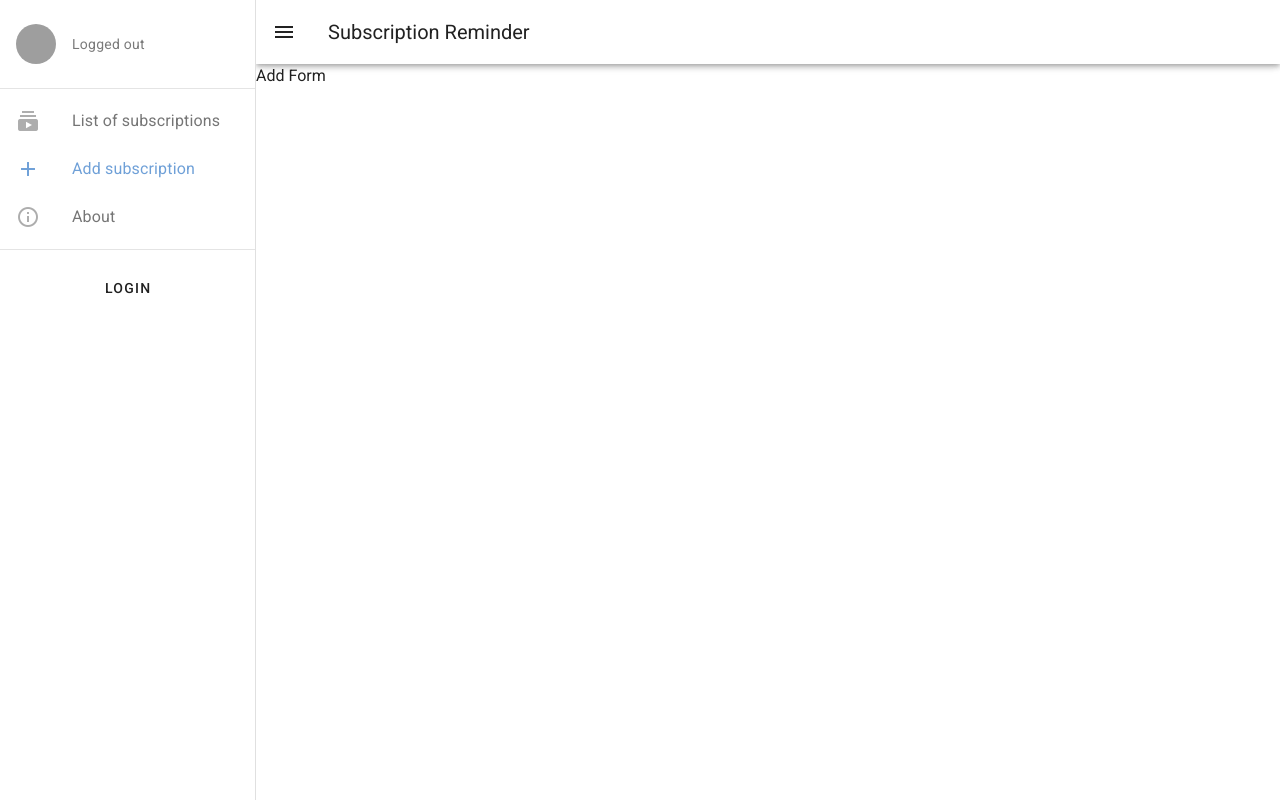
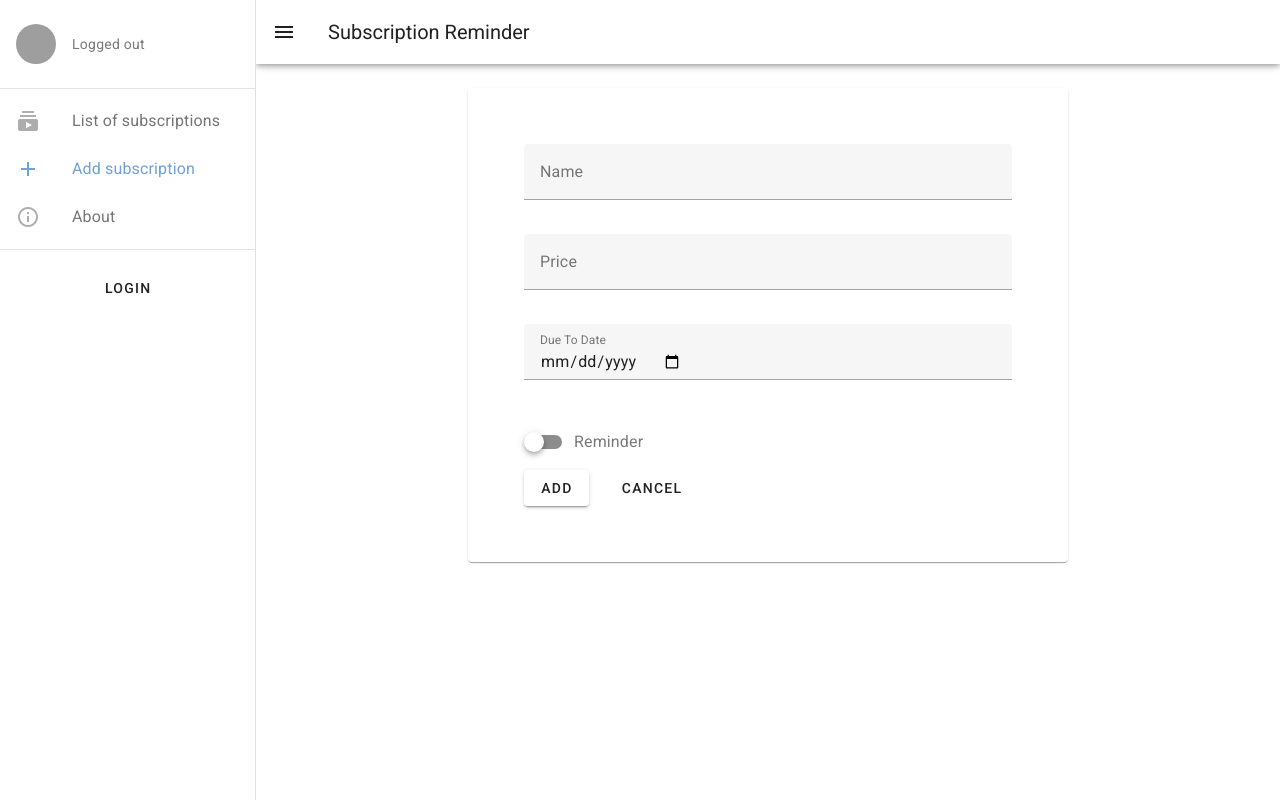
Before and after one commit to izaboj/subscription-reminder, a Vue app: page /add in a window 1280 px wide. Built offline with nearby package versions, Linux system fonts and the light colour scheme; grey boxes are pictures that could not be loaded.

Commit message:
refactored component name, addSubscription in Store added

```diff
--- /dev/null
+++ b/src/components/subscriptions/SubscriptionForm.vue
@@ -0,0 +1,94 @@
+<template>
+  <form class="pa-5 ma-5" @submit.prevent="submitForm">
+    <v-text-field
+      class="mb-3"
+      v-model.trim="state.form.name"
+      :error-messages="v$.name.$errors.map((e) => e.$message)"
+      label="Name"
+      type="text"
+      required
+      @input="v$.name.$touch"
+      @blur="v$.name.$touch"
+    ></v-text-field>
+    <v-text-field
+      class="mb-3"
+      v-model.trim="state.form.price"
+      :error-messages="v$.price.$errors.map((e) => e.$message)"
+      label="Price"
+      type="text"
+      @input="v$.price.$touch"
+      @blur="v$.price.$touch"
+    ></v-text-field>
+    <v-text-field
+      class="mb-3"
+      v-model.trim="state.form.dueTo"
+      :error-messages="v$.dueTo.$errors.map((e) => e.$message)"
+      label="Due To Date"
+      type="date"
+      @input="v$.dueTo.$touch"
+      @blur="v$.dueTo.$touch"
+    ></v-text-field>
+    <v-switch
+      v-model="state.form.reminder"
+      hide-details
+      true-value="yes"
+      false-value="no"
+      label="Reminder"
+    ></v-switch>
+    <div>
+      <v-btn type="submit" class="me-4"> add</v-btn>
+      <v-btn variant="text" @click="cancelAction"> cancel </v-btn>
+    </div>
+  </form>
+</template>
+<script setup>
+import { reactive } from "vue";
+import { useRouter } from "vue-router";
+import { useSubscriptionsStore } from "@/stores/subscriptions";
+import { useVuelidate } from "@vuelidate/core";
+import { required, minLength } from "@vuelidate/validators";
+
+const emit = defineEmits(["error"]);
+
+const state = reactive({
+  form: {
+    name: "",
+    price: null,
+    reminder: true,
+    dueTo: null,
+  },
+});
+
+// validation
+const rules = {
+  name: { required, minLength: minLength(3) },
+  price: {},
+  dueTo: { required, minLength: minLength(10) },
+  reminder: { required },
+};
+
+const v$ = useVuelidate(rules, state.form);
+const router = useRouter();
+
+const submitForm = async () => {
+  const store = useSubscriptionsStore();
+  const isValidated = await v$.value.$validate();
+  if (!isValidated) {
+    return;
+  } else {
+    const item = { ...state.form };
+    try {
+      // await store.addSubscription(item);
+      throw new Error("test");
+    } catch (e) {
+      // state.error = e.message || "can not get data";
+      // state.isError = true;
+      emit("error", e);
+    }
+    // router.replace("/subscriptions/");
+  }
+};
+const cancelAction = () => {
+  router.replace("/subscriptions");
+};
+</script>
--- a/src/stores/auth.js
+++ b/src/stores/auth.js
@@ -1,4 +1,3 @@
-import { ref, computed } from "vue";
 import { defineStore } from "pinia";
 
 export const useAuthStore = defineStore("auth", {
@@ -73,19 +72,20 @@ export const useAuthStore = defineStore("auth", {
         (this.userToken = jsonData.idToken);
     },
     tryLogin() {
+      console.log("tryLogin ...");
       const token = localStorage.getItem("token");
       const userId = localStorage.getItem("userId");
       const expirationDate = localStorage.getItem("expirationDate");
 
       const expiresIn = +expirationDate - new Date().getTime();
-
+      console.log("expiresIn", expiresIn);
       if (expiresIn < 0) {
         return;
       }
 
       if (token && userId) {
         (this.userId = userId),
-          (this.userName = null),
+          (this.userName = "TryLoginName"),
           (this.userToken = token);
       } else {
         return;
--- a/src/stores/subscriptions.js
+++ b/src/stores/subscriptions.js
@@ -11,15 +11,9 @@ export const useSubscriptionsStore = defineStore("subscriptions", {
   }),
   getters: {},
   actions: {
-    setSubcriptions(payload) {
-      this.subscriptions = payload;
-    },
-    addSubscription(item) {
-      this.subscriptions.push(item);
-    },
     async getSubscriptions() {
       const authStore = useAuthStore();
-      const userId = 1;
+      const userId = authStore.userId;
       const tokenId = authStore.userToken;
       const url =
         this.firebaseEndpoint + `/subscriptions/${userId}.json?auth=` + tokenId;
@@ -29,35 +23,48 @@ export const useSubscriptionsStore = defineStore("subscriptions", {
       });
 
       const responseData = await response.json();
+
+      if (!response.ok) {
+        throw new Error(
+          responseData.message ||
+            "sth went wrong during getting list of subscription"
+        );
+      } else {
         const mappedData = [];
         for (const key in responseData) {
           const item = {
             id: key,
-          name: responseData[key].name,
-          price: responseData[key].price,
-          dueTo: responseData[key].dueTo,
-          reminder: responseData[key].reminder,
+            ...responseData[key],
           };
           mappedData.push(item);
         }
-      this.setSubcriptions(mappedData);
+        this.subscriptions = mappedData;
+      }
+    },
+    async addSubscription(data) {
+      const authStore = useAuthStore();
+      const userId = authStore.userId;
+      const tokenId = authStore.userToken;
+      const url =
+        this.firebaseEndpoint + `/subscriptions/${userId}.json?auth=` + tokenId;
+
+      const response = await fetch(url, {
+        method: "POST",
+        body: JSON.stringify(data),
+      });
+
+      const responseData = await response.json();
+
+      if (!response.ok) {
+        throw new Error(
+          responseData.message || "sth went wrong during adding subscription"
+        );
+      } else {
+        const subId = responseData.name;
+        const newData = { id: subId, ...data };
+
+        this.subscriptions.push(newData);
+      }
     },
   },
 });
-
-// subscriptions = [
-//   {
-//     id: 12,
-//     name: "tv sub",
-//     price: "30 zl",
-//     dueTo: "2025-12-12",
-//     reminder: true,
-//   },
-//   {
-//     id: 13,
-//     name: "youtube",
-//     price: "30 zl",
-//     dueTo: "2024-12-12",
-//     reminder: false,
-//   },
-// ];
--- a/src/views/AddSubscription.vue
+++ /dev/null
@@ -1,4 +0,0 @@
-<template>
-  <div>Add Form</div>
-</template>
-<script setup></script>
--- /dev/null
+++ b/src/views/subscriptions/ViewAddSubscription.vue
@@ -0,0 +1,25 @@
+<template>
+  <base-dialog v-model="state.isError" @close="handleError">{{
+    state.error
+  }}</base-dialog>
+
+  <base-card>
+    <SubscriptionForm @error="handleError"></SubscriptionForm>
+  </base-card>
+</template>
+
+<script setup>
+import { reactive } from "vue";
+import SubscriptionForm from "../../components/subscriptions/SubscriptionForm.vue";
+
+const state = reactive({
+  error: null,
+  isLoading: false,
+  isError: false,
+});
+
+const handleError = (error) => {
+  state.error = error ? error : null;
+  state.isError = error ? true : false;
+};
+</script>
```
Also changed, not shown: src/router/index.js (+9 -8 lines), src/views/subscriptions/ViewSubscriptionList.vue (renamed from src/views/SubscriptionList.vue, +0 -9 lines), src/views/ViewAbout.vue (renamed from src/views/About.vue), src/views/auth/ViewUserAuth.vue (renamed from src/views/auth/UserAuth.vue), src/views/subscriptions/ViewSubscriptionDetails.vue (renamed from src/views/SubscriptionDetails.vue). Lines whose indentation alone changed are shown as unchanged.
